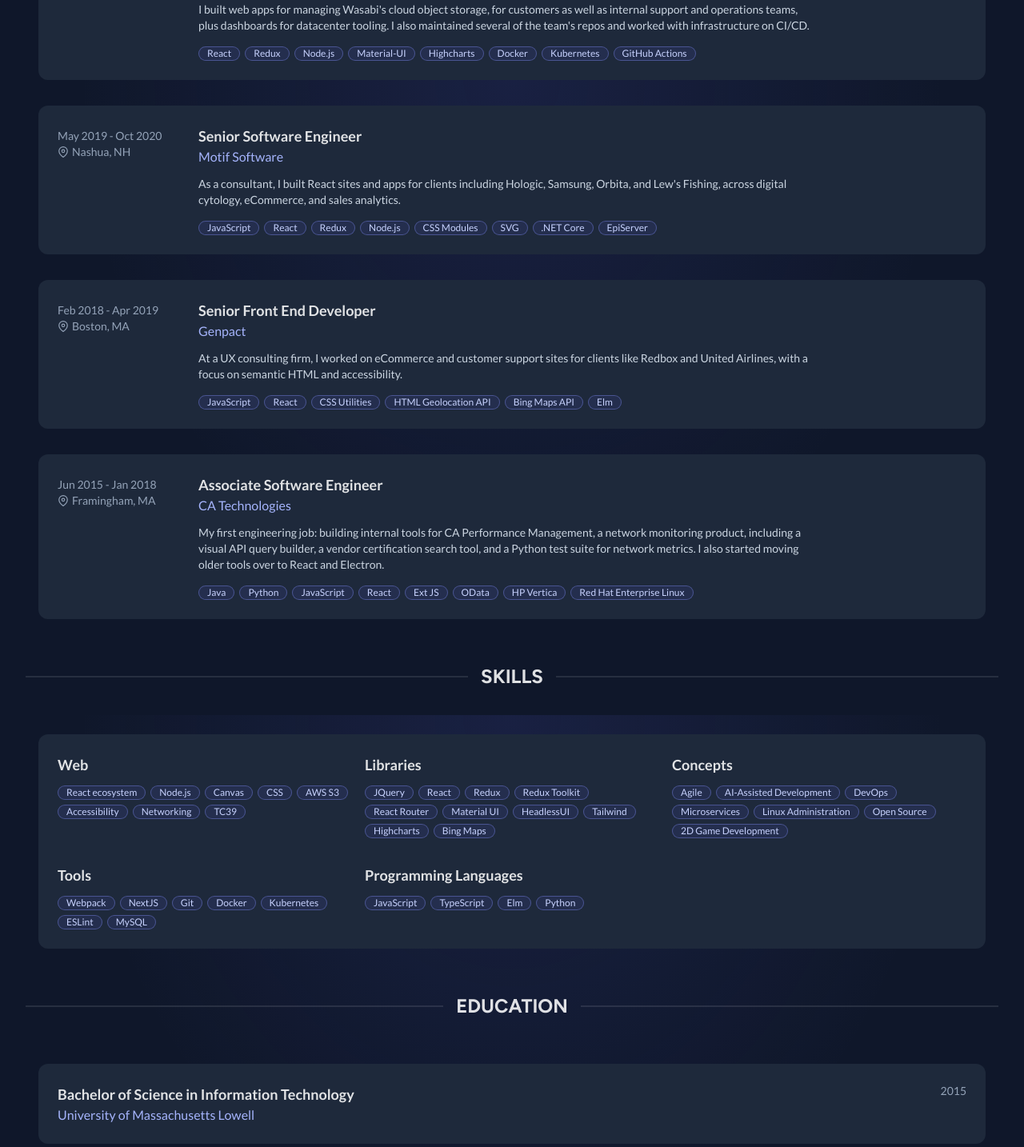
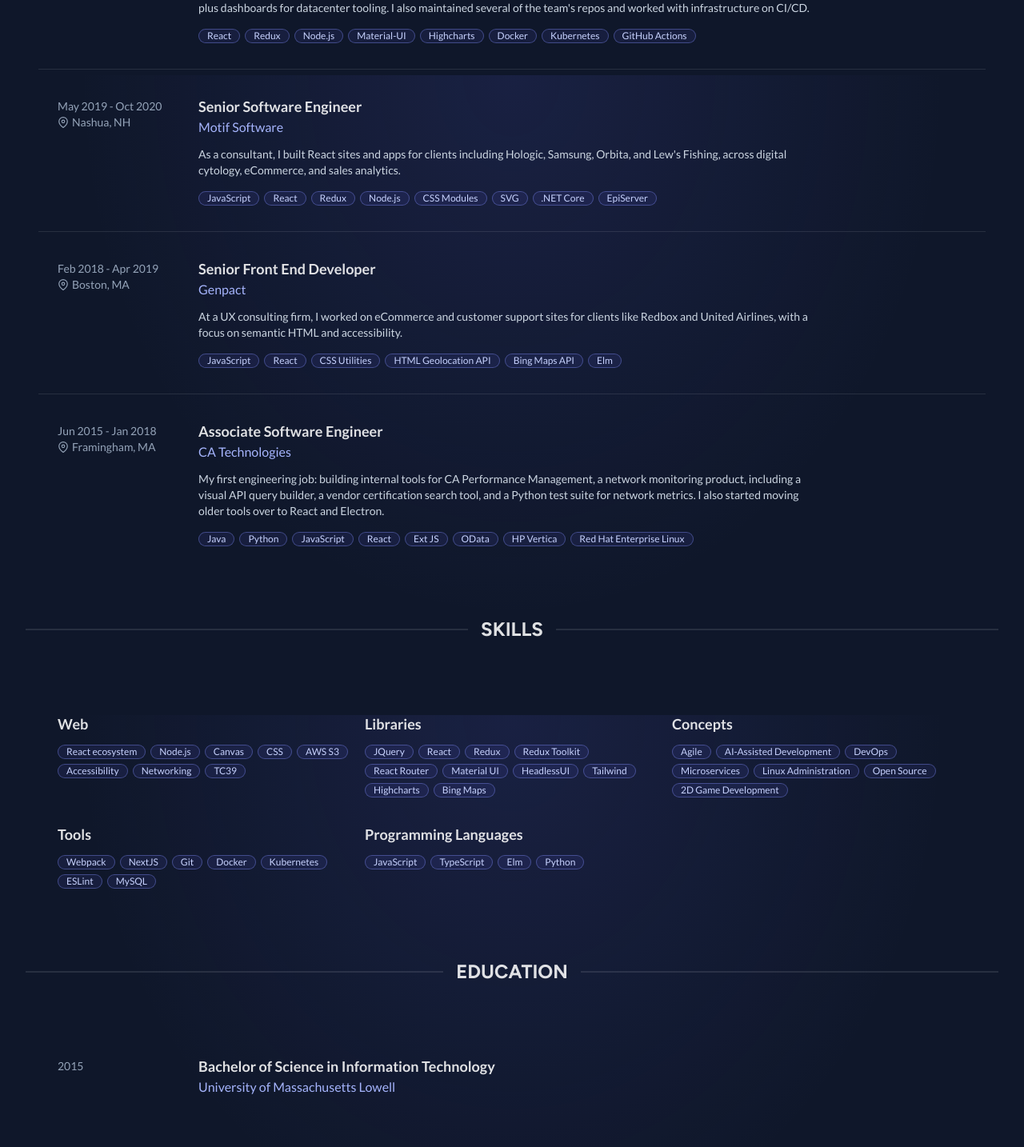
Before and after one commit to aventide/alexstaples.dev, a React (Vite) app: page /resume in a window 1280 px wide. Shown: the part 706-2140 px from the top of the page at 80% size. Built offline with nearby package versions, Linux system fonts and the light colour scheme; no server answers; what @react-pdf/renderer would draw is missing.

Commit message:
style: drop card backgrounds from experience, skills, and downloads
- Show jobs without boxes, separated by divider lines
- Give education the same layout as a job entry
- Remove the slate boxes from the skills section and the Resume Tailor
  downloads page

```diff
--- a/src/components/Job.jsx
+++ b/src/components/Job.jsx
@@ -15,7 +15,7 @@
 	} = text.jobs[company];
 
 	return (
-		<div className="grid content-start gap-x-6 sm:grid-cols-[1fr_auto] xl:grid-cols-[9rem_1fr] xl:gap-x-8 rounded-xl bg-slate-800 p-5 md:p-6">
+		<div className="grid content-start gap-x-6 sm:grid-cols-[1fr_auto] xl:grid-cols-[9rem_1fr] xl:gap-x-8 px-5 md:px-6 py-6 md:py-8">
 			<div className="sm:col-start-1 sm:row-start-1 xl:col-start-2">
 				<p className="text-lg font-bold">{jobTitle}</p>
 				<p className="text-indigo-300">{employer}</p>
--- a/src/pages/Home.jsx
+++ b/src/pages/Home.jsx
@@ -106,7 +106,7 @@
 				</div>
 			</DividerSection>
 			<DividerSection title="experience" doubleSpaced className="mt-24">
-				<div className="mt-4 mb-8 md:mx-4 grid grid-cols-1 gap-4 md:gap-8">
+				<div className="mt-4 mb-8 md:mx-4 divide-y divide-white/10">
 					{latestJobs.map((company) => (
 						<Job key={company} company={company} />
 					))}
--- a/src/pages/Resume.jsx
+++ b/src/pages/Resume.jsx
@@ -9,14 +9,14 @@
 	return (
 		<div>
 			<DividerSection title="experience">
-				<div className="mt-4 mb-8 md:mx-4 grid grid-cols-1 gap-4 md:gap-8">
+				<div className="mt-4 mb-8 md:mx-4 divide-y divide-white/10">
 					{Object.keys(text.jobs).map((company) => (
 						<Job key={company} company={company} />
 					))}
 				</div>
 			</DividerSection>
 			<DividerSection title="skills" doubleSpaced>
-				<div className="mb-4 md:mb-8 bg-slate-800 p-5 md:p-6 rounded-xl md:mx-4">
+				<div className="mb-4 md:mb-8 px-5 md:px-6 py-6 md:py-8 md:mx-4">
 					<div className="grid grid-cols-1 sm:grid-cols-2 md:grid-cols-3 gap-x-4 gap-y-8">
 						{Object.keys(text.skills).map((skillSection) => (
 							<SkillsList
@@ -45,14 +45,17 @@
 	const { time, name, degree, major } = text.education;
 
 	return (
-		<div className="mb-4 md:mb-8 bg-slate-800 p-5 md:p-6 rounded-xl md:mx-4 flex flex-col sm:flex-row sm:justify-between gap-x-6">
-			<div>
+		// same layout as a job entry: year beside the title on sm+, in its own left-hand column on xl
+		<div className="mb-4 md:mb-8 md:mx-4 grid content-start gap-x-6 sm:grid-cols-[1fr_auto] xl:grid-cols-[9rem_1fr] xl:gap-x-8 px-5 md:px-6 py-6 md:py-8">
+			<div className="sm:col-start-1 sm:row-start-1 xl:col-start-2">
 				<p className="text-lg font-bold">
 					{degree} in {major}
 				</p>
 				<p className="text-indigo-300">{name}</p>
 			</div>
-			<p className="mt-1 sm:mt-0 shrink-0 text-sm text-slate-400">{time}</p>
+			<p className="mt-1 sm:mt-0 sm:col-start-2 sm:row-start-1 sm:text-right xl:col-start-1 xl:text-left xl:pt-1 text-sm text-slate-400">
+				{time}
+			</p>
 		</div>
 	);
 }
--- a/src/pages/ResumeTailor.jsx
+++ b/src/pages/ResumeTailor.jsx
@@ -79,10 +79,7 @@
 				)}
 
 				{error && (
-					<div
-						className="mt-6 max-w-2xl rounded-xl bg-slate-800 p-6"
-						role="alert"
-					>
+					<div className="mt-6 max-w-2xl py-6" role="alert">
 						<p className="font-bold">Downloads are temporarily unavailable.</p>
 						<p className="mt-2 text-sm text-slate-400">{error}</p>
 						<button
@@ -127,7 +124,7 @@
 
 function ReleaseCard({ platform, details, download, note }) {
 	return (
-		<section className="rounded-xl bg-slate-800 p-6">
+		<section className="py-6">
 			<h2 className="font-heading text-xl font-bold">{platform}</h2>
 			<p className="mt-2 text-sm text-slate-400">{details}</p>
 			<a
```
